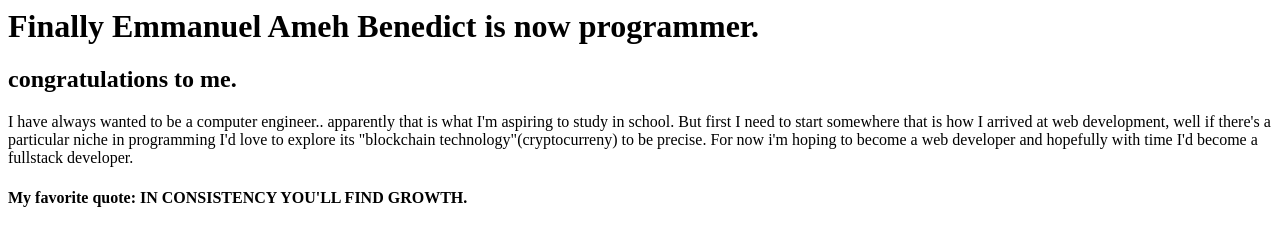
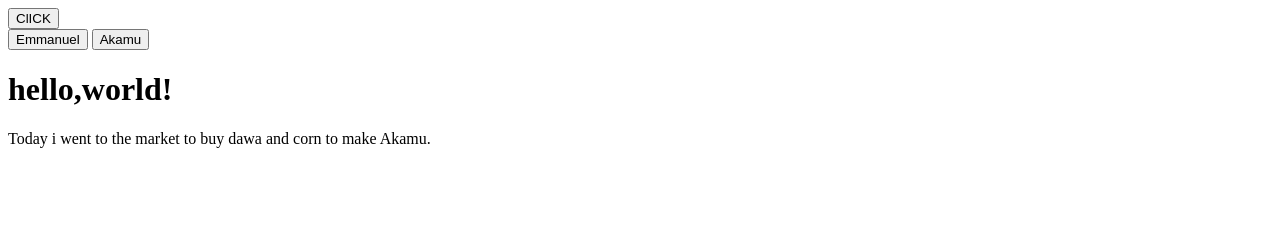
Before and after one commit to Erysmal/Curiouslyunaware, a plain HTML site: page index.html in a window 1280 px wide. Drawn offline with Linux system fonts and the light colour scheme.

Commit message:
update index.html

```diff
--- a/index.html
+++ b/index.html
@@ -1,11 +1,15 @@
-<h1>Finally Emmanuel Ameh Benedict is now programmer.</h1>
-  <h2>congratulations to me.</h2>
-
-<article>
-<p>I have always wanted to be a computer engineer.. apparently that is what I'm aspiring to study in school.
-  But first I need to start somewhere that is how I arrived at web development, well if there's a particular niche in programming
-  I'd love to explore its "blockchain technology"(cryptocurreny) to be precise.
-  For now i'm hoping to become a web developer and hopefully with time I'd become a fullstack developer.</p>
-
-</article>
-<h4>My favorite quote: IN CONSISTENCY YOU'LL FIND GROWTH.</p>
+<!DOCTYPE html>
+<html>
+  <head>
+    <meta http-equiv="content-type" content="text/html; charset=utf-8" />
+    <title>Exercise1</title>
+  </head>
+  <body>
+    <button>ClICK</button>
+    <br />
+    <button>Emmanuel</button>
+    <button>Akamu</button>
+    <h1>hello,world!</h1>
+    <p>Today i went to the market to buy dawa and corn to make Akamu.</p>
+  </body>
+</html>
```
